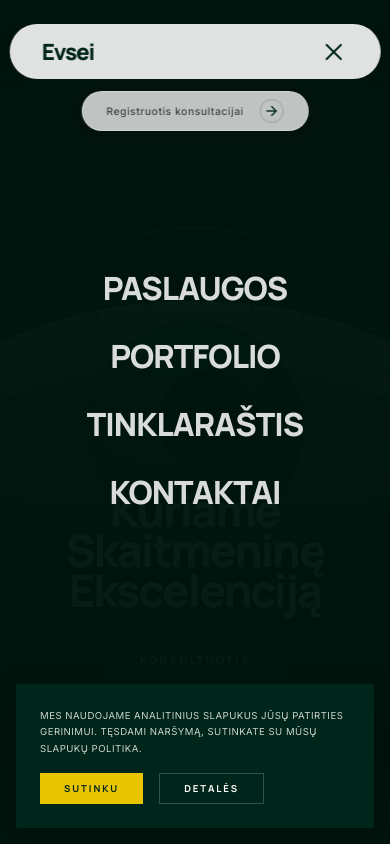
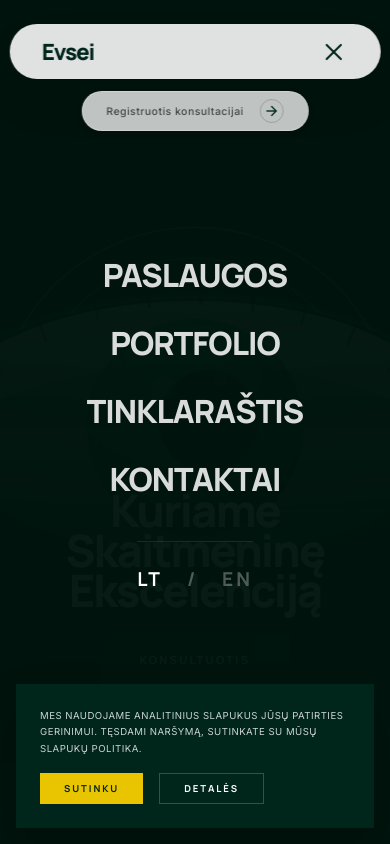
Before and after one commit to evseic/Evsei.lt, a plain HTML site: page index.html in a window 390 px wide. Both pictures are taken after a click on the button 333 px from the left and 51 px from the top of the page. Shown: the top 844 px of the page. Drawn offline with nearby package versions, Linux system fonts and the light colour scheme.

```diff
--- a/style.css
+++ b/style.css
@@ -39,7 +39,7 @@
 .mobile-menu a { font-family:'Manrope',sans-serif; font-weight:800; font-size:2rem; letter-spacing:-0.03em; color:#fff; text-decoration:none; text-transform:uppercase; opacity:0.85; transition:opacity 0.2s; }
 .mobile-menu a:hover { opacity:1; }
 .mobile-lang { margin-top:1rem; border-top:1px solid rgba(255,255,255,0.1); padding-top:1.5rem; }
-.mobile-lang .nav-lang { color:#fff; font-size:1.2rem; gap:1.5rem; }
+.mobile-lang .nav-lang { display:flex !important; color:#fff; font-size:1.2rem; gap:1.5rem; }
 .mobile-lang .nav-lang span.inactive { opacity:0.3; }
 .nav-cta-pill { background:rgba(255,255,255,0.75); backdrop-filter:blur(12px); border-radius:9999px; padding:0.45rem 1.5rem; box-shadow:0 2px 8px rgba(0,0,0,0.05); border:1px solid rgba(255,255,255,0.25); display:flex; align-items:center; gap:1rem; cursor:pointer; transition:transform 0.2s; text-decoration:none; }
 .nav-cta-pill:hover { transform:scale(1.02); }
```
